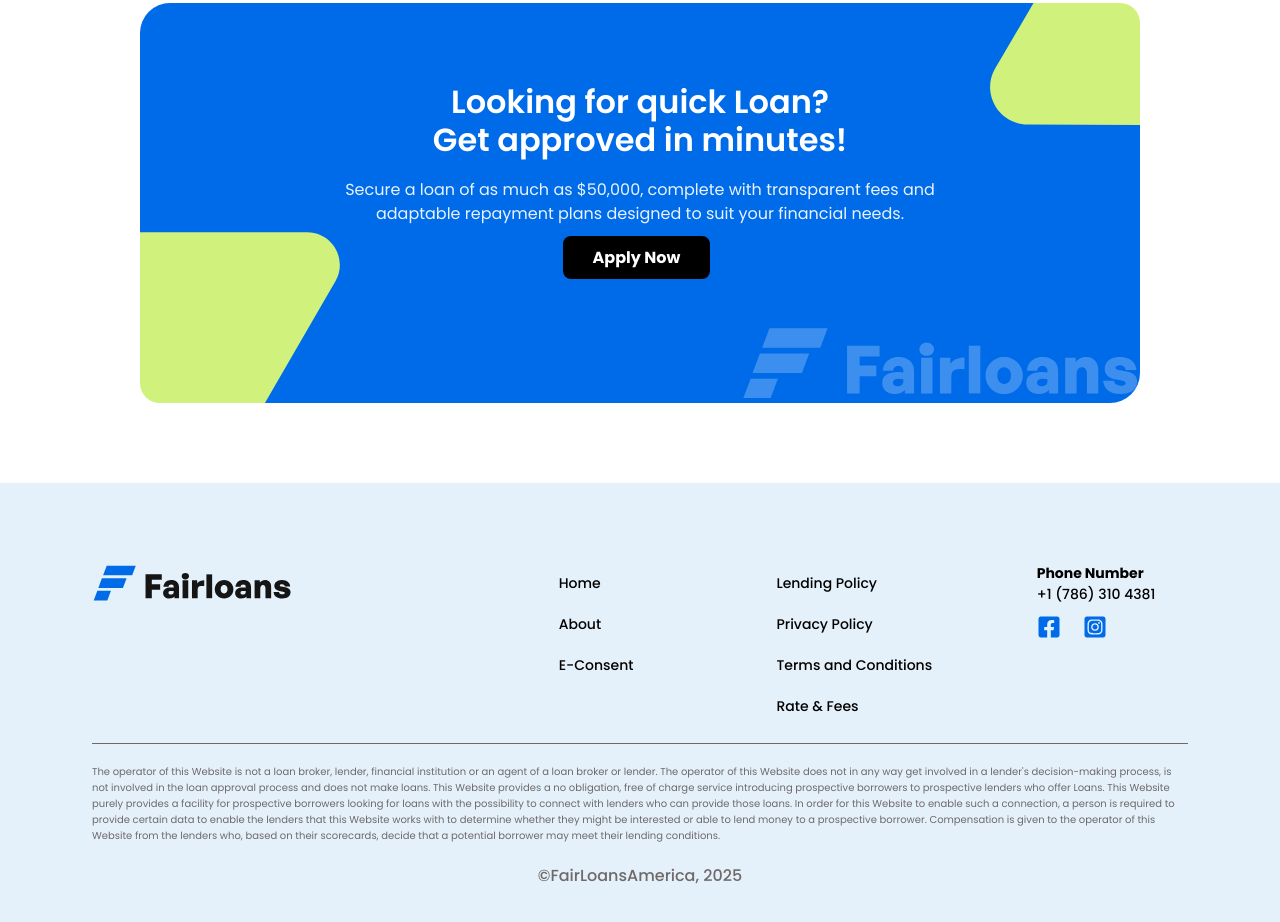
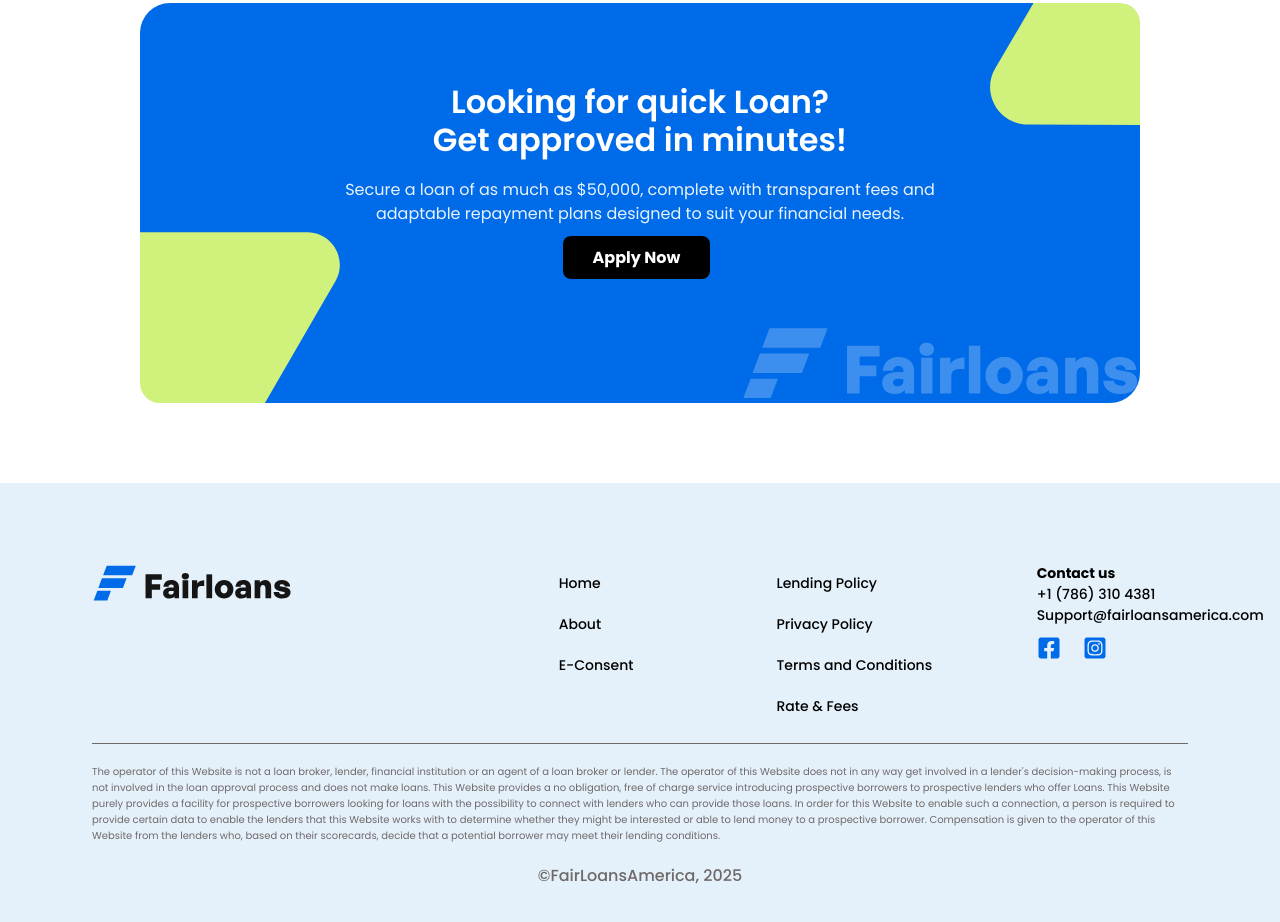
Before and after one commit to EnStead/fairloansamerica, a plain HTML site: page index.html in a window 1280 px wide. Shown: the part 4519-5441 px from the top of the page. Drawn offline with nearby package versions, Linux system fonts and the light colour scheme.

Commit message:
Adding email

```diff
--- a/index.html
+++ b/index.html
@@ -533,7 +533,9 @@
                   <!-- Social Media Icons -->
                   <div class="col-md-3 soc_link col-sm-2 ">
                     <div style="padding-bottom: 10px;" >
-                      <span style="font-weight: 700;" >Phone Number</span> <br> <span class="fts" >+1 (786) 310 4381</span>
+                      <span style="font-weight: 700;" >Contact us</span> <br>
+                      <span class="fts" >+1 (786) 310 4381</span> <br>
+                      <a href="mailto:Support@fairloansamerica.com" style="text-decoration: none; color: inherit;" class="fts" >Support@fairloansamerica.com</a>
                     </div>
                     <a href="https://www.facebook.com/share/19fAxvzMyp/?mibextid=wwXIfr" target="_blank">
                       <img src="images/facebook.svg" alt="">
@@ -570,7 +572,9 @@
                 <a href="https://www.instagram.com/fairloans?igsh=bHV2NWpncjBza2p3" target="_blank">
                   <img src="images/instagram.svg" alt="" class="soc_insta"  style="margin-left: 20px;" >
                 </a>
-                <span class="fst" style="font-size: 14px; margin-left: 10px; font-weight: 700; "  >(+1)7863104381</span>
+                <span class="fst" style="font-size: 14px; margin-left: 10px; font-weight: 700; "  >(+1)7863104381</span>    <br>
+                <a href="mailto:Support@fairloansamerica.com" style="text-decoration: none; color: inherit;" class="fts" >Support@fairloansamerica.com</a>
+
               </div>
 
             </div>
```
Also changed, not shown: consent/index.html (+5 -2 lines), lending/index.html (+5 -2 lines), policy/index.html (+5 -2 lines), rate/index.html (+5 -2 lines), terms/index.html (+5 -2 lines).
